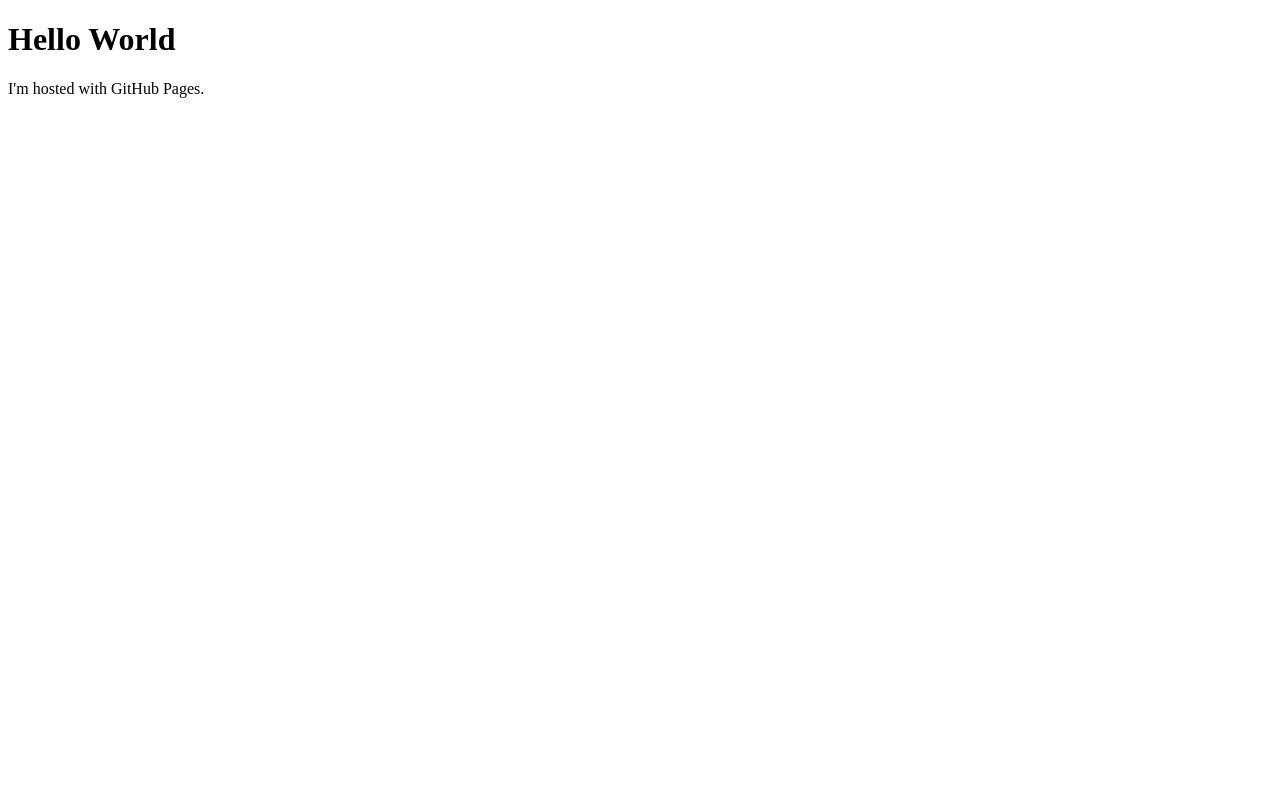
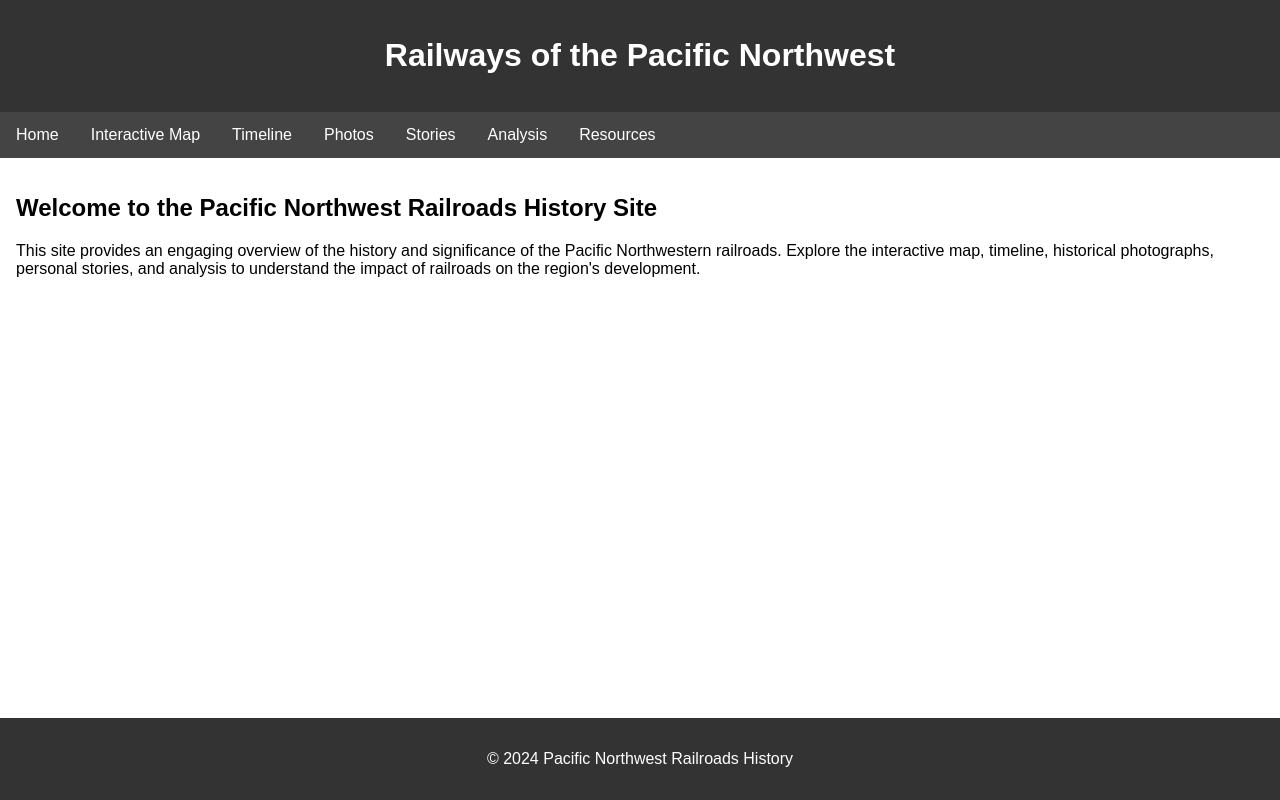
Before and after one commit to pacificRailway/pacificRailway.github.io, a plain HTML site: page index.html in a window 1280 px wide. Drawn offline with Linux system fonts and the light colour scheme.

Commit message:
Update index.html

```diff
--- a/index.html
+++ b/index.html
@@ -1,7 +1,75 @@
 <!DOCTYPE html>
-<html>
+<html lang="en">
+<head>
+    <meta charset="UTF-8">
+    <meta name="viewport" content="width=device-width, initial-scale=1.0">
+    <title>Pacific Northwest Railroads</title>
+    <style>
+        body {
+            font-family: Arial, sans-serif;
+            margin: 0;
+            padding: 0;
+        }
+        header {
+            background-color: #333;
+            color: white;
+            padding: 1em 0;
+            text-align: center;
+        }
+        nav {
+            background-color: #444;
+            overflow: hidden;
+        }
+        nav a {
+            float: left;
+            display: block;
+            color: white;
+            text-align: center;
+            padding: 14px 16px;
+            text-decoration: none;
+        }
+        nav a:hover {
+            background-color: #ddd;
+            color: black;
+        }
+        main {
+            padding: 1em;
+        }
+        footer {
+            background-color: #333;
+            color: white;
+            text-align: center;
+            padding: 1em 0;
+            position: fixed;
+            width: 100%;
+            bottom: 0;
+        }
+    </style>
+</head>
 <body>
-<h1>Hello World</h1>
-<p>I'm hosted with GitHub Pages.</p>
+
+<header>
+    <h1>Railways of the Pacific Northwest</h1>
+</header>
+
+<nav>
+    <a href="index.html">Home</a>
+    <a href="map.html">Interactive Map</a>
+    <a href="timeline.html">Timeline</a>
+    <a href="photos.html">Photos</a>
+    <a href="stories.html">Stories</a>
+    <a href="analysis.html">Analysis</a>
+    <a href="resources.html">Resources</a>
+</nav>
+
+<main>
+    <h2>Welcome to the Pacific Northwest Railroads History Site</h2>
+    <p>This site provides an engaging overview of the history and significance of the Pacific Northwestern railroads. Explore the interactive map, timeline, historical photographs, personal stories, and analysis to understand the impact of railroads on the region's development.</p>
+</main>
+
+<footer>
+    <p>&copy; 2024 Pacific Northwest Railroads History</p>
+</footer>
+
 </body>
 </html>
```
